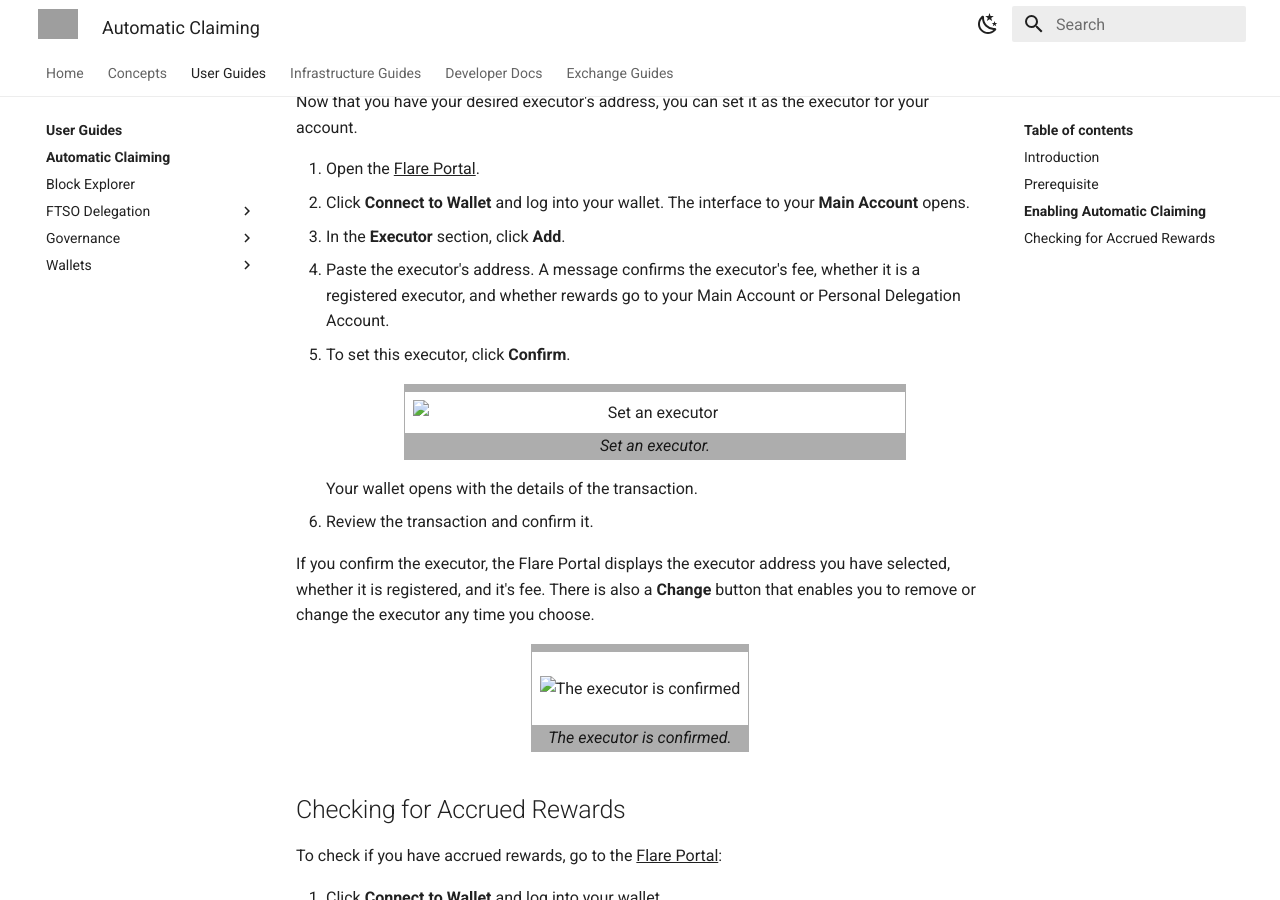
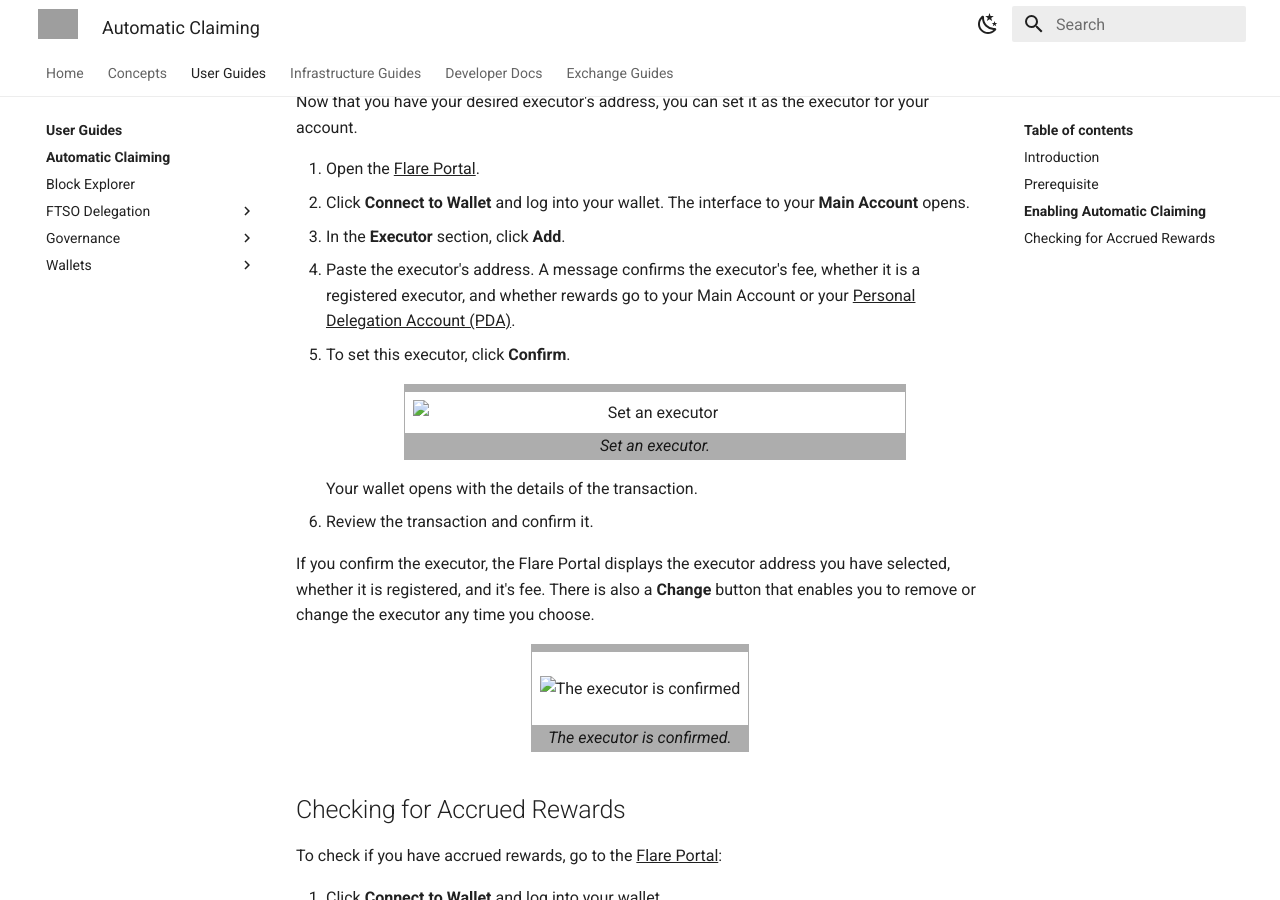
Before and after one commit to flare-foundation/docs, an MkDocs documentation site: the page built from docs/user/automatic-claiming.md, in a window 1280 px wide and 900 px high, scrolled down 1043 px. Built offline with MkDocs 1.6.1 and Material for MkDocs 9.7.7, drawn with Linux system fonts in a browser that asks for light colours; comment, search, counter and statistics services are not loaded; grey boxes are pictures that could not be loaded.

Commit message:
Adds link to pda page & 3 images (#183)
Co-authored-by: Xavi Artigas <xavierartigas@yahoo.es>

```diff
--- a/docs/user/automatic-claiming.md
+++ b/docs/user/automatic-claiming.md
@@ -46,7 +46,7 @@
    The interface to your **Main Account** opens.
 3. In the **Executor** section, click **Add**.<!--Add an image when the UI is updated.-->
 4. Paste the executor's address.
-    A message confirms the executor's fee, whether it is a registered executor, and whether rewards go to your Main Account or Personal Delegation Account.
+    A message confirms the executor's fee, whether it is a registered executor, and whether rewards go to your Main Account or your [Personal Delegation Account (PDA)](../tech/personal-delegation-account.md).
 5. To set this executor, click **Confirm**.
     <figure markdown>
     ![Set an executor](executor-portal-set.png){ loading=lazy .allow-zoom width=500px }
```
